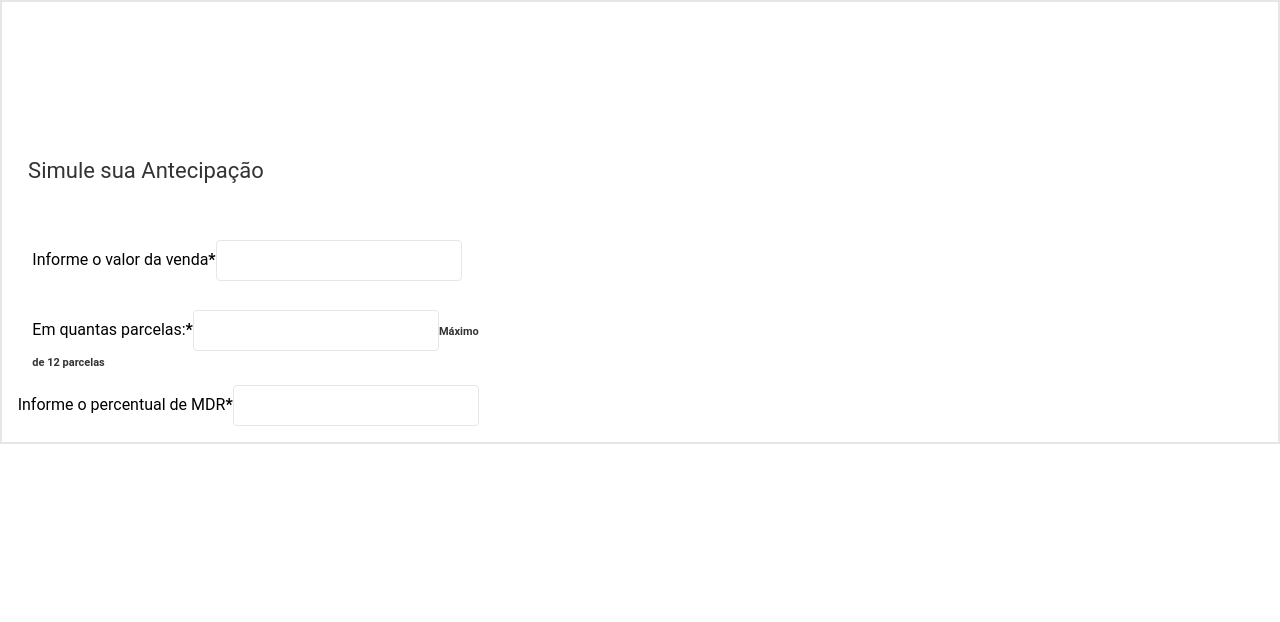
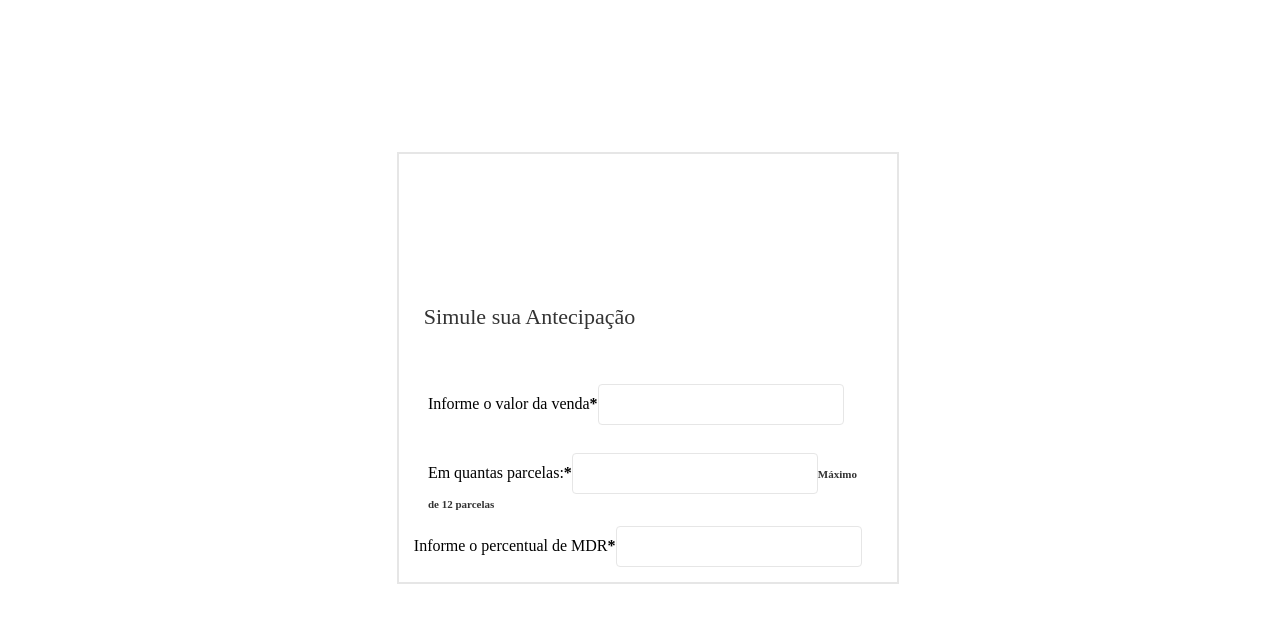
Before and after one commit to matheusprado1/test-front-end, a React (Vite) app: page / in a window 1280 px wide. Shown: the top 622 px of the page. Built offline with nearby package versions, Linux system fonts and the light colour scheme.

Commit message:
feat: centralizing body

```diff
--- a/src/App.css
+++ b/src/App.css
@@ -1,13 +1,7 @@
 body {
-  margin: 0px;
-  padding: 0px;
-  font-family: "Roboto", sans-serif;
-  background-color: #fff;
-  color: #000;
+  height: 90vh;
+  width: 100vw;
+  display: flex;
+  justify-content: center;
+  align-items: center;
 }
-
-.App-header {
-  width: 100%;
-  height: 100%;
-  font-size: 12px;
-}
```
